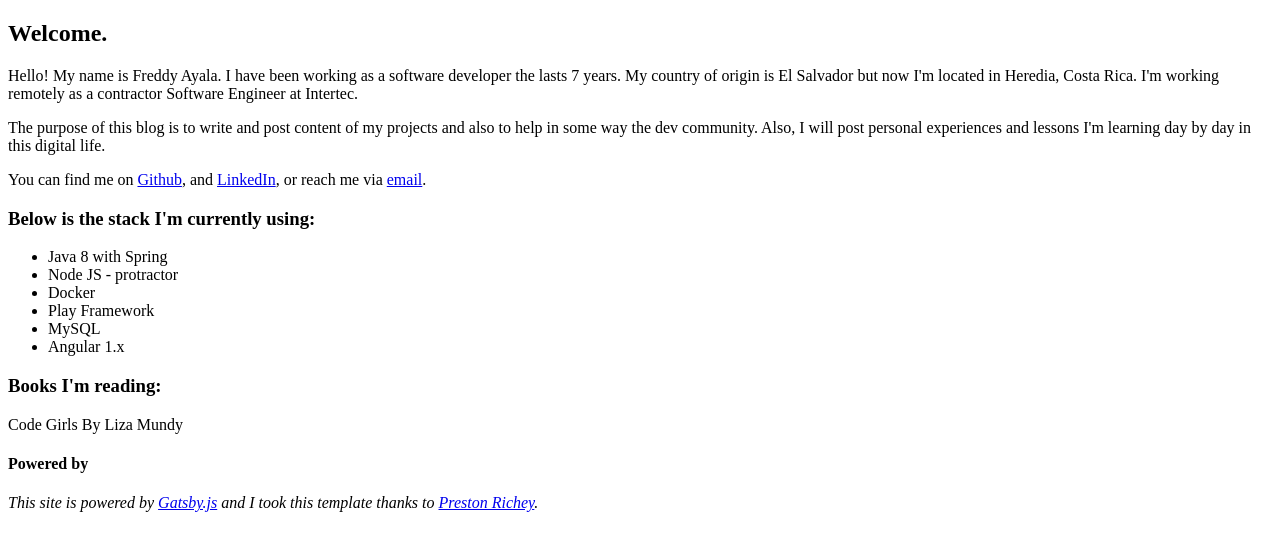
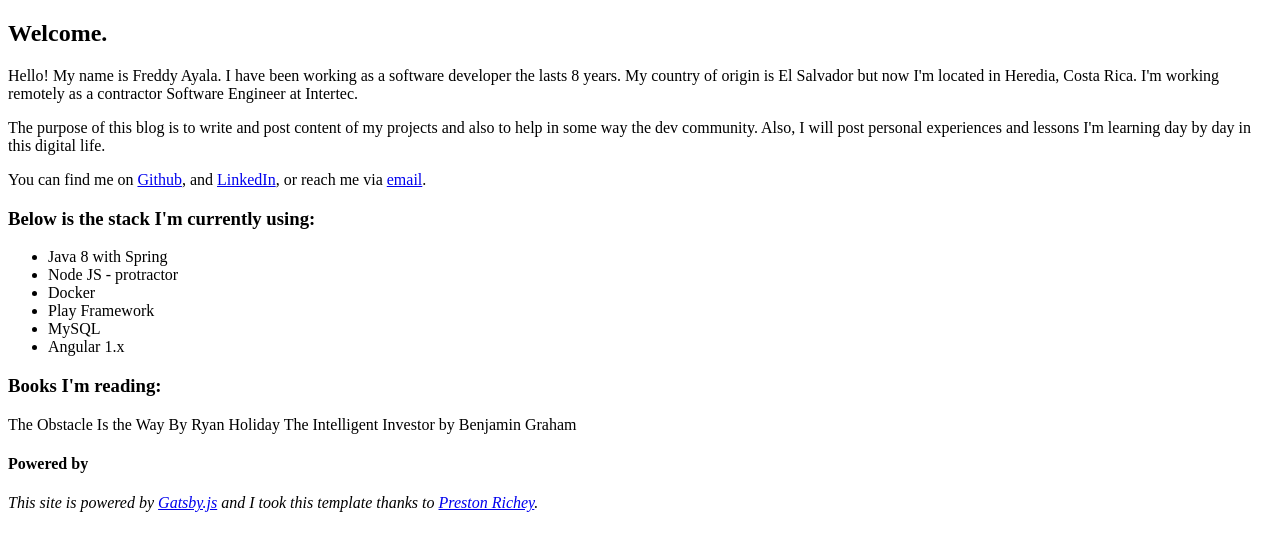
Before and after one commit to GelukkigTurtle/freddynotes-blog, a Gatsby site: page /about in a window 1280 px wide. Built offline with nearby package versions, Linux system fonts and the light colour scheme; Gatsby itself is replaced by a stand-in of ours.

Commit message:
update bio

```diff
--- a/src/pages/about.mdx
+++ b/src/pages/about.mdx
@@ -4,7 +4,7 @@ import XA from 'components/ExternalAnchor';
 
 ## Welcome.
 
-Hello! My name is Freddy Ayala. I have been working as a software developer the lasts 7 years.
+Hello! My name is Freddy Ayala. I have been working as a software developer the lasts 8 years.
 My country of origin is El Salvador but now I'm located in Heredia, Costa Rica.
 I'm working remotely as a contractor Software Engineer at Intertec.
 
@@ -27,8 +27,8 @@ You can find me on  <XA href="https://github.com/GelukkigTurtle">Github</XA>, an
 - Angular 1.x
 
 ### Books I'm reading:
- Code  Girls By Liza Mundy
-
+ The Obstacle Is the Way By Ryan Holiday
+ The Intelligent Investor by Benjamin Graham
 </div>
 
 <div class="blog-section">
```
